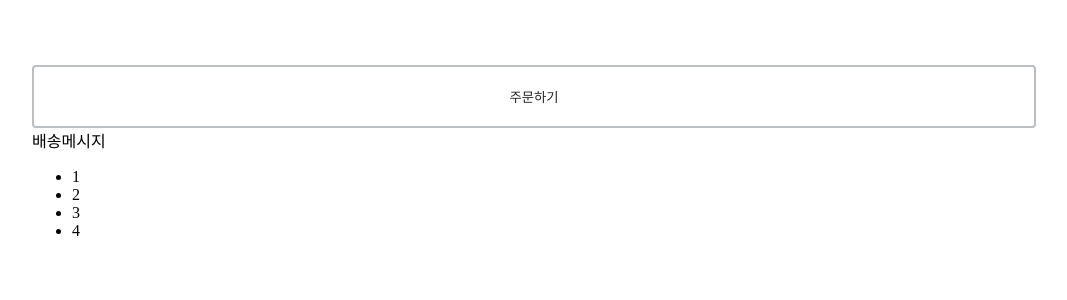
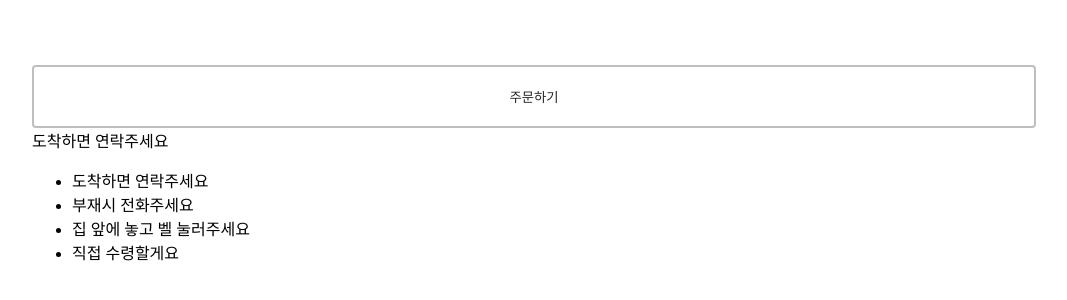
Before and after one commit to yejz0715/react-shopping, a React (Create React App) app: page / in a window 1280 px wide. Shown: the part 949-1249 px from the top of the page, without its empty margins (106-1173 px from the left). Built offline with nearby package versions, Linux system fonts and the light colour scheme.

Commit message:
FEAT:conponent_selectBox 생성

```diff
--- a/src/Component/SelectBox/index.jsx
+++ b/src/Component/SelectBox/index.jsx
@@ -1,13 +1,25 @@
-import React from "react";
-function SelectBox(props) {
+import React, { useState } from "react";
+function SelectBox() {
+  const optionList = [
+    { id: 1, text: "도착하면 연락주세요" },
+    { id: 2, text: "부재시 전화주세요" },
+    { id: 3, text: "집 앞에 놓고 벨 눌러주세요" },
+    { id: 4, text: "직접 수령할게요" },
+  ];
+  // const [list, setList] = useState(false);
+  const [option, setOptions] = useState(optionList[0].text);
+  const handleOnClickOption = (e) => {
+    setOptions(e.target.innerText); //선택한 옵션
+  };
   return (
-    <div>
-      <label>{props.text}</label>
-      <ul>
-        <li>1</li>
-        <li>2</li>
-        <li>3</li>
-        <li>4</li>
+    <div onClick={handleOnClickOption}>
+      <label>{option}</label>
+      <ul id="selectOptions">
+        {optionList.map((option) => (
+          <li key={option.id} onClick={handleOnClickOption}>
+            {option.text}
+          </li>
+        ))}
       </ul>
     </div>
   );
```
